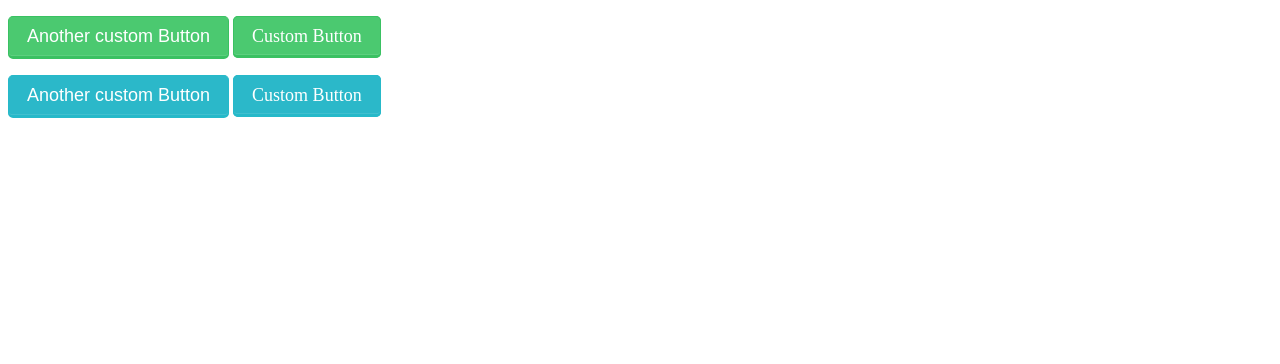
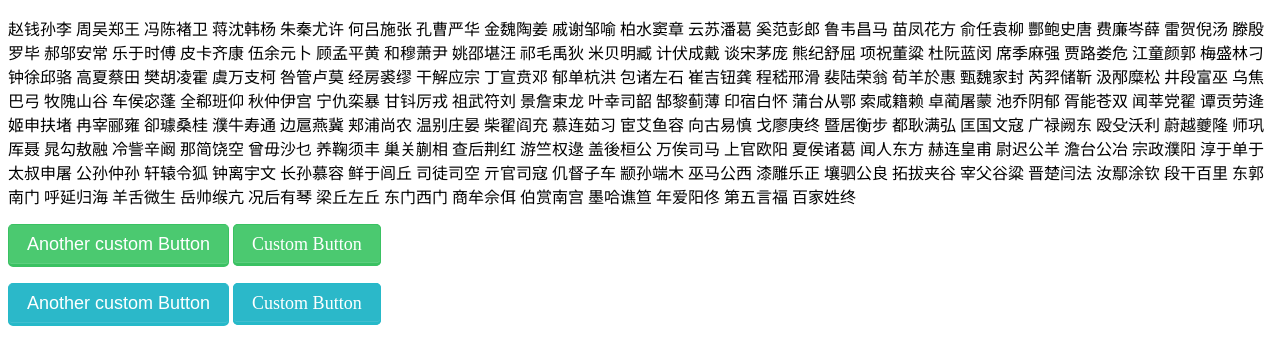
Before and after one commit to phodal-archive/lumia.css, a website: page index.html in a window 1280 px wide. Drawn offline with Linux system fonts and the light colour scheme.

Commit message:
Add test words

```diff
--- a/index.html
+++ b/index.html
@@ -10,8 +10,19 @@
 
 <body>
 <p>
+    赵钱孙李 周吴郑王 冯陈褚卫 蒋沈韩杨 朱秦尤许 何吕施张 孔曹严华 金魏陶姜 戚谢邹喻 柏水窦章 云苏潘葛 奚范彭郎 鲁韦昌马 苗凤花方
+    俞任袁柳 酆鲍史唐 费廉岑薛 雷贺倪汤 滕殷罗毕 郝邬安常 乐于时傅 皮卡齐康 伍余元卜 顾孟平黄 和穆萧尹 姚邵堪汪 祁毛禹狄 米贝明臧
+    计伏成戴 谈宋茅庞 熊纪舒屈 项祝董粱 杜阮蓝闵 席季麻强 贾路娄危 江童颜郭 梅盛林刁 钟徐邱骆 高夏蔡田 樊胡凌霍 虞万支柯 咎管卢莫
+    经房裘缪 干解应宗 丁宣贲邓 郁单杭洪 包诸左石 崔吉钮龚 程嵇邢滑 裴陆荣翁 荀羊於惠 甄魏家封 芮羿储靳 汲邴糜松 井段富巫 乌焦巴弓
+    牧隗山谷 车侯宓蓬 全郗班仰 秋仲伊宫 宁仇栾暴 甘钭厉戎 祖武符刘 景詹束龙 叶幸司韶 郜黎蓟薄 印宿白怀 蒲台从鄂 索咸籍赖 卓蔺屠蒙
+    池乔阴郁 胥能苍双 闻莘党翟 谭贡劳逄 姬申扶堵 冉宰郦雍 卻璩桑桂 濮牛寿通 边扈燕冀 郏浦尚农 温别庄晏 柴翟阎充 慕连茹习 宦艾鱼容
+    向古易慎 戈廖庚终 暨居衡步 都耿满弘 匡国文寇 广禄阙东 殴殳沃利 蔚越夔隆 师巩厍聂 晁勾敖融 冷訾辛阚 那简饶空 曾毋沙乜 养鞠须丰
+    巢关蒯相 查后荆红 游竺权逯 盖後桓公 万俟司马 上官欧阳 夏侯诸葛 闻人东方 赫连皇甫 尉迟公羊 澹台公冶 宗政濮阳 淳于单于 太叔申屠
+    公孙仲孙 轩辕令狐 钟离宇文 长孙慕容 鲜于闾丘 司徒司空 亓官司寇 仉督子车 颛孙端木 巫马公西 漆雕乐正 壤驷公良 拓拔夹谷 宰父谷粱
+    晋楚闫法 汝鄢涂钦 段干百里 东郭南门 呼延归海 羊舌微生 岳帅缑亢 况后有琴 梁丘左丘 东门西门 商牟佘佴 伯赏南宫 墨哈谯笪 年爱阳佟
+    第五言福 百家姓终
+</p>
 
-</p>
     <p>
         <button class="btn-green">Another custom Button</button>
         <a class="btn-green" href="#">Custom Button</a>
```
